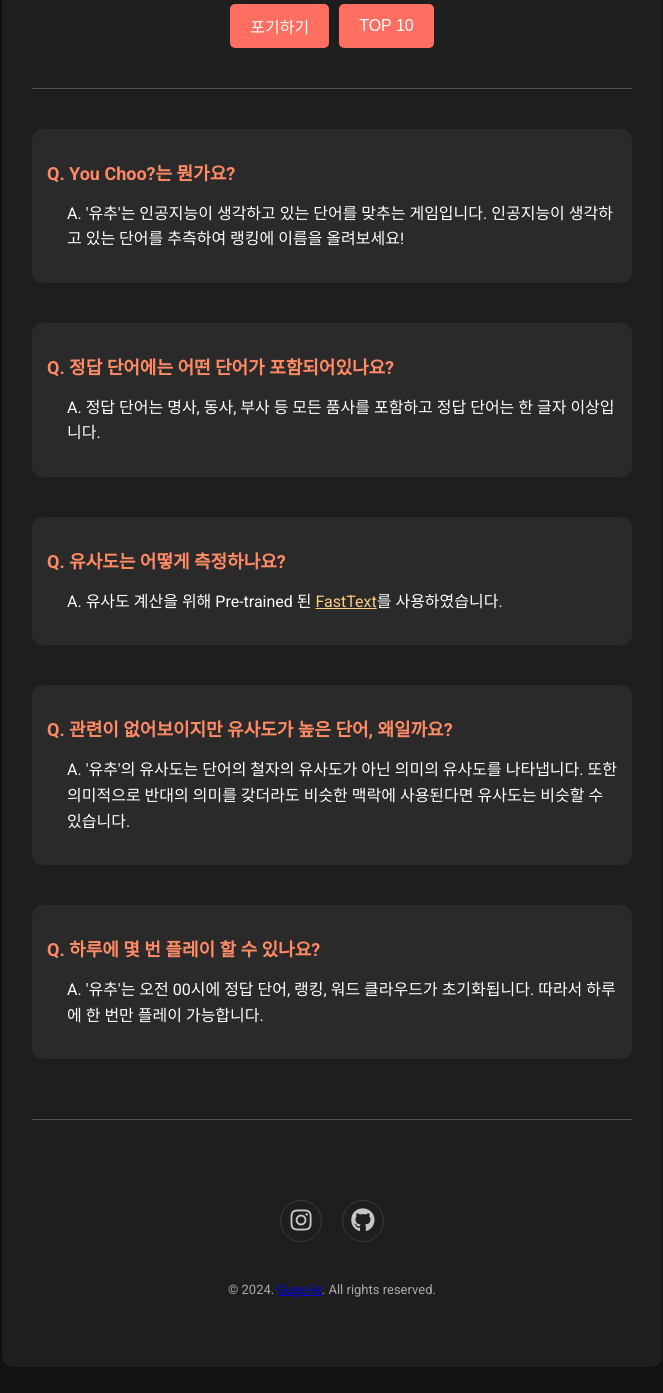
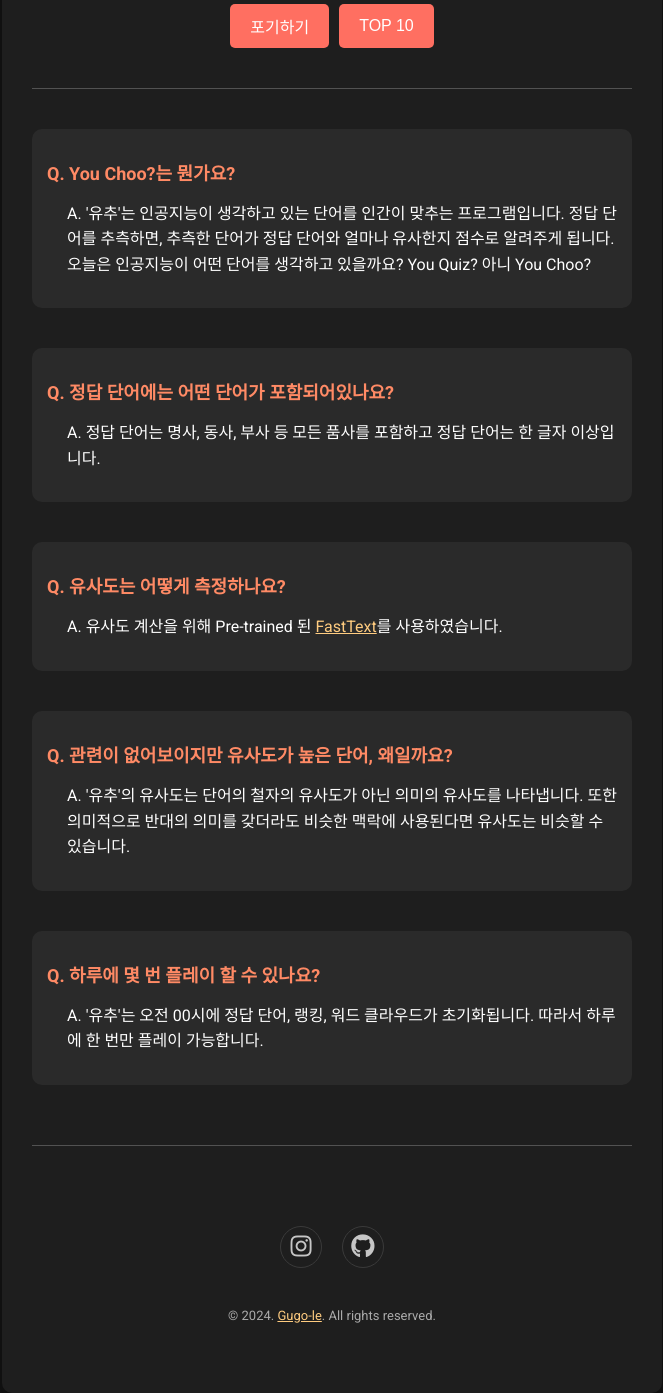
Before and after one commit to Gugo-le/YouChoo, a Flask app: page / in a window 1280 px wide. Shown: the part 403-1796 px from the top of the page, without its empty margins (308-971 px from the left). Before the commit the page ends 1700 px from the top, so only its background shows below. Run offline with Flask 3, Linux system fonts and the light colour scheme; data that the repository does not hold is empty; some libraries are stand-ins or nearby versions.

Commit message:
not need

```diff
--- a/project/app.py
+++ b/project/app.py
@@ -9,7 +9,6 @@ import datetime
 import uuid
 import redis
 from wordcloud import WordCloud
-from operator import itemgetter
 from collections import Counter
 from sklearn.metrics.pairwise import cosine_similarity
 from flask import Flask, request, jsonify, render_template, session
--- a/project/static/styles.css
+++ b/project/static/styles.css
@@ -245,3 +245,8 @@ hr.custom-hr {
     color: #aaa;
     margin-bottom: 0;
 }
+
+.copyright a {
+    color: #ffcc80;
+    text-decoration: underline;
+}
--- a/project/templates/index.html
+++ b/project/templates/index.html
@@ -68,7 +68,7 @@
         <div class="qa">
             <h2>Q. You Choo?는 뭔가요?</h2>
             <p>
-                A. '유추'는 인공지능이 생각하고 있는 단어를 맞추는 게임입니다. 인공지능이 생각하고 있는 단어를 추측하여 랭킹에 이름을 올려보세요!
+                A. '유추'는 인공지능이 생각하고 있는 단어를 인간이 맞추는 프로그램입니다. 정답 단어를 추측하면, 추측한 단어가 정답 단어와 얼마나 유사한지 점수로 알려주게 됩니다. 오늘은 인공지능이 어떤 단어를 생각하고 있을까요? You Quiz? 아니 You Choo?
             </p>
         </div>
 
```
